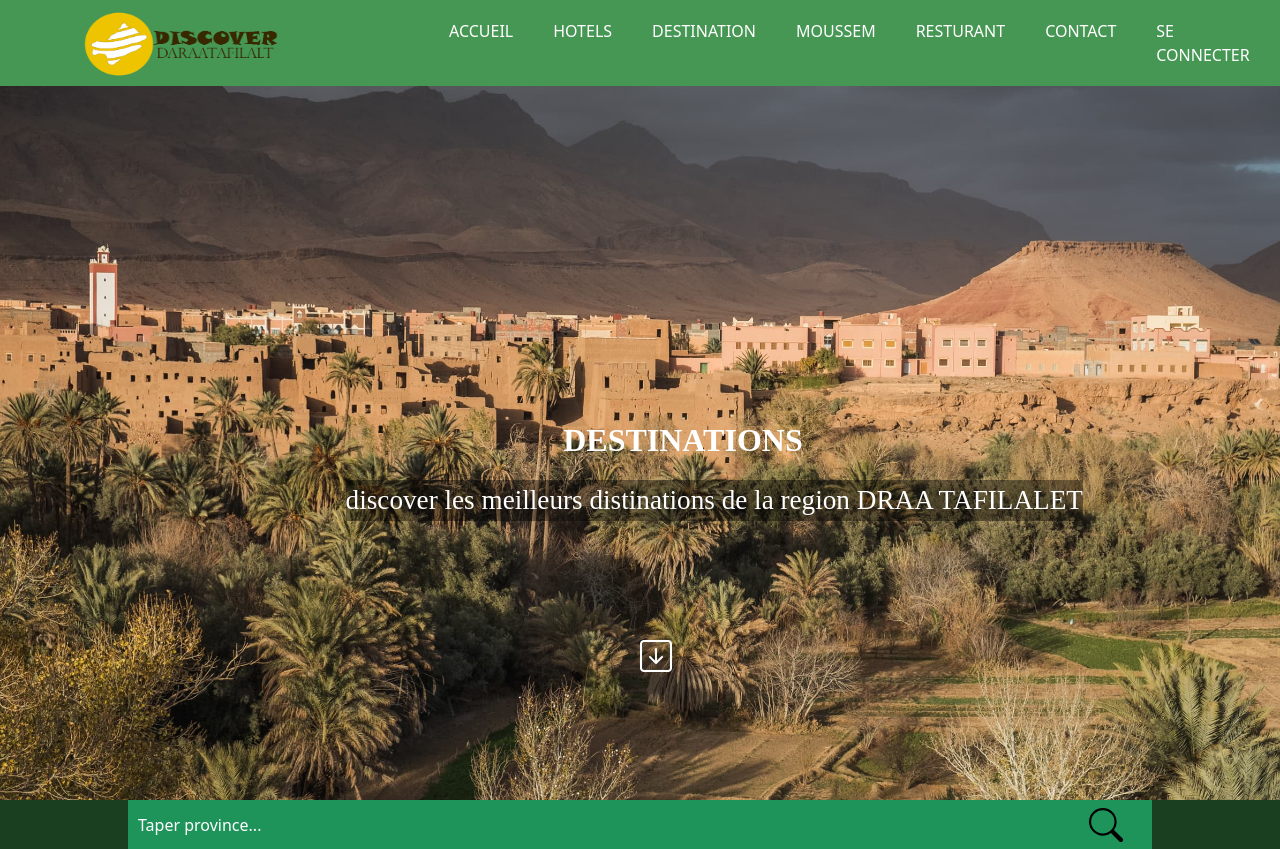
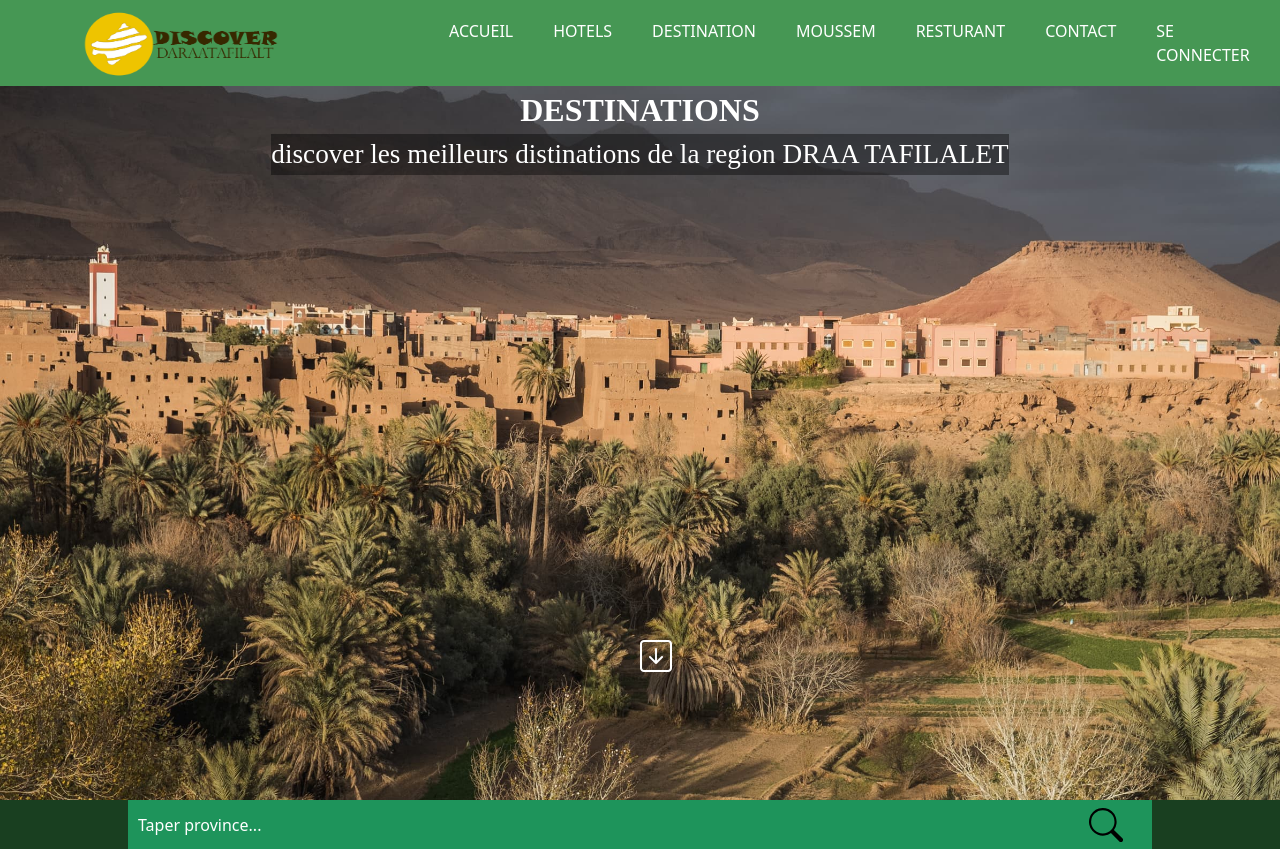
Before and after one commit to aminbarri/discoverdaraatafilaltmain, a PHP site: page /destinationpage.php in a window 1280 px wide. Shown: the top 849 px of the page. Run offline with PHP 8.4, Linux system fonts and the light colour scheme.

Commit message:
first commit

```diff
--- a/destinationpage.php
+++ b/destinationpage.php
@@ -121,7 +121,7 @@ session_start();
 
               </div>
             </nav>
-
+            <div class="medium">
                 <center>
                     <div>
                         <div class="htl">DESTINATIONS</div>
@@ -135,6 +135,8 @@ session_start();
                     <i class="bi bi-arrow-down-square"></i>
 
                         </div></a>
+
+                        </div>
         </div>
         <div id="second">
         <div class="center-bar">
--- a/page-affiche.css
+++ b/page-affiche.css
@@ -131,13 +131,14 @@ float: right;
 margin-top: 5px;
 }
 .hot{
+
 color: white;
 font-size: 1.7em;
 background-color: hsla(0, 0%, 0%, 0.404);
 font-family: Anton;
-position: absolute;
+/* position: absolute;
 left: 27%;
-top: 60%;
+top: 60%; */
 }
 .htl{
 font-family: Lobster;
@@ -145,10 +146,17 @@ font-family: Lobster;
 font-size: xx-large;
 font-weight: bolder;
 color: white;
-position: absolute;
+/* position: absolute;
 left: 46%;
-top: 52%;
+top: 52%; */
 }
 .bi-arrow-down-square{
 color: white;
 }
+
+.medium{
+    display: flex;
+    justify-content: center;
+    justify-items: center;
+
+}
--- a/style.css
+++ b/style.css
@@ -1,9 +1,11 @@
 
 .containner{}
 .top_containner{
-  width: 1294px;
+  width: 100%;
+
 
 }
+
 
   .top_bar{
       margin-left: 150px;
```
